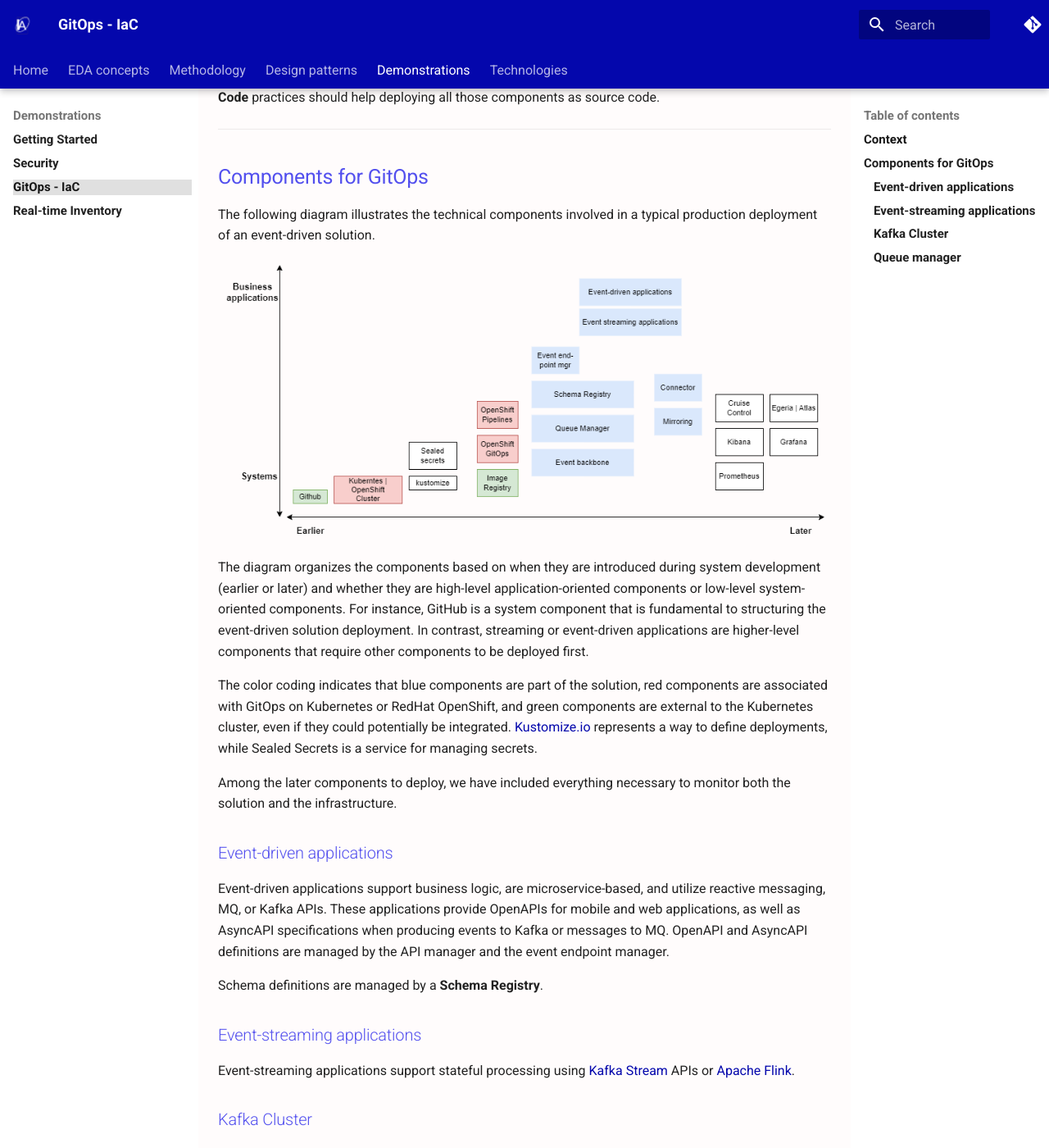
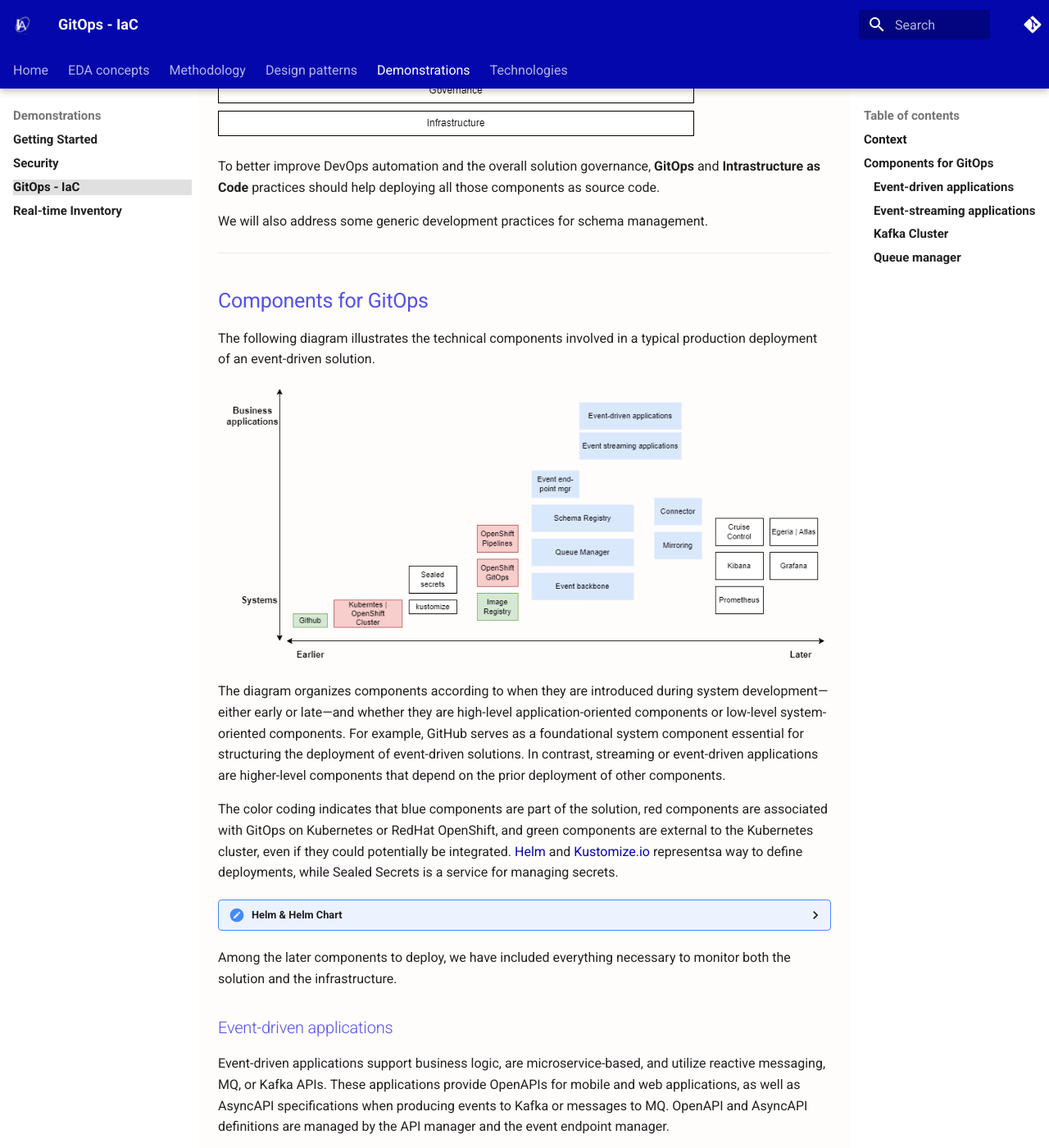
Before and after one commit to jbcodeforce/eda-studies, an MkDocs documentation site: the page built from docs/solutions/gitops_IaC/index.md, in a window 1280 px wide and 1400 px high, scrolled down 1356 px. Shown: the whole window at 82% size. Built offline with MkDocs 1.6.1 and Material for MkDocs 9.7.7, drawn with Linux system fonts in a browser that asks for light colours; comment, search, counter and statistics services are not loaded; some of the changed text lies outside the part shown.

Commit message:
work on sol gov

```diff
--- a/docs/solutions/gitops_IaC/index.md
+++ b/docs/solutions/gitops_IaC/index.md
@@ -1,12 +1,15 @@
 # Kafka and Event-Driven deployment with GitOps and Infrastructure as Code
+
+???- info "Updates"
+    Created 08/2024 from older notes
 
 The goal of this chapter is to go over the deployment considerations for a cloud-native event-driven application using GitOps / Infrastructure as Code practices.
 
-GitOps is a declarative way to implement continuous deployment for cloud-native applications.
+The core concept of GitOps is to maintain a single Git repository that consistently holds declarative descriptions of the desired infrastructure in the production environment. An automated process ensures that the production environment aligns with the state described in the repository.
 
 ## Context
 
-We want to demonstrate the following components deployment:
+In this chapter, we want to demonstrate the following components deployment:
 
 ![](../../techno/avro-schemas/diagrams/schema-registry.drawio.png)
 
@@ -22,6 +25,8 @@
 
 To better improve DevOps automation and the overall solution governance, **GitOps** and **Intrastructure as Code** practices should help deploying all those components as source code.
 
+We will also address some generic development practices for schema management.
+
 ---
 
 ## Components for GitOps
@@ -30,15 +35,20 @@
 
 ![components](./diagrams/components.drawio.png){ width="1000" }
 
-The diagram organizes the components based on when they are introduced during system development (earlier or later) and whether they are high-level application-oriented components or low-level system-oriented components. For instance, GitHub is a system component that is fundamental to structuring the event-driven solution deployment. In contrast, streaming or event-driven applications are higher-level components that require other components to be deployed first.
+The diagram organizes components according to when they are introduced during system development—either early or late—and whether they are high-level application-oriented components or low-level system-oriented components. For example, GitHub serves as a foundational system component essential for structuring the deployment of event-driven solutions. In contrast, streaming or event-driven applications are higher-level components that depend on the prior deployment of other components.
 
-The color coding indicates that blue components are part of the solution, red components are associated with GitOps on Kubernetes or RedHat OpenShift, and green components are external to the Kubernetes cluster, even if they could potentially be integrated. [Kustomize.io](https://kustomize.io/) represents a way to define deployments, while Sealed Secrets is a service for managing secrets.
+The color coding indicates that blue components are part of the solution, red components are associated with GitOps on Kubernetes or RedHat OpenShift, and green components are external to the Kubernetes cluster, even if they could potentially be integrated. [Helm](https://helm.sh) and [Kustomize.io](https://kustomize.io/) representsa way to define deployments, while Sealed Secrets is a service for managing secrets.
+
+???- definition "Helm & Helm Chart"
+    **Helm** is a package manager for Kubernetes that simplifies the deployment and management of applications on Kubernetes clusters. **Helm Chart** is a collection of files that describe a related set of Kubernetes resources. It includes a Chart.yaml file containing metadata about the chart, templates for the Kubernetes manifests, and a values.yaml file for configuration settings. Helm charts allow users to package applications and share them easily, facilitating consistent deployment and versioning.
 
 Among the later components to deploy, we have included everything necessary to monitor both the solution and the infrastructure.
 
 ### Event-driven applications
 
 Event-driven applications support business logic, are microservice-based, and utilize reactive messaging, MQ, or Kafka APIs. These applications provide OpenAPIs for mobile and web applications, as well as AsyncAPI specifications when producing events to Kafka or messages to MQ. OpenAPI and AsyncAPI definitions are managed by the API manager and the event endpoint manager.
+
+![](./diagrams/eda-dev-govern.drawio.png)
 
 Schema definitions are managed by a **Schema Registry**.
 
```
Also changed, not shown: docs/solutions/gitops_IaC/diagrams/eda-dev-govern.drawio.png (added), 1 other file.
